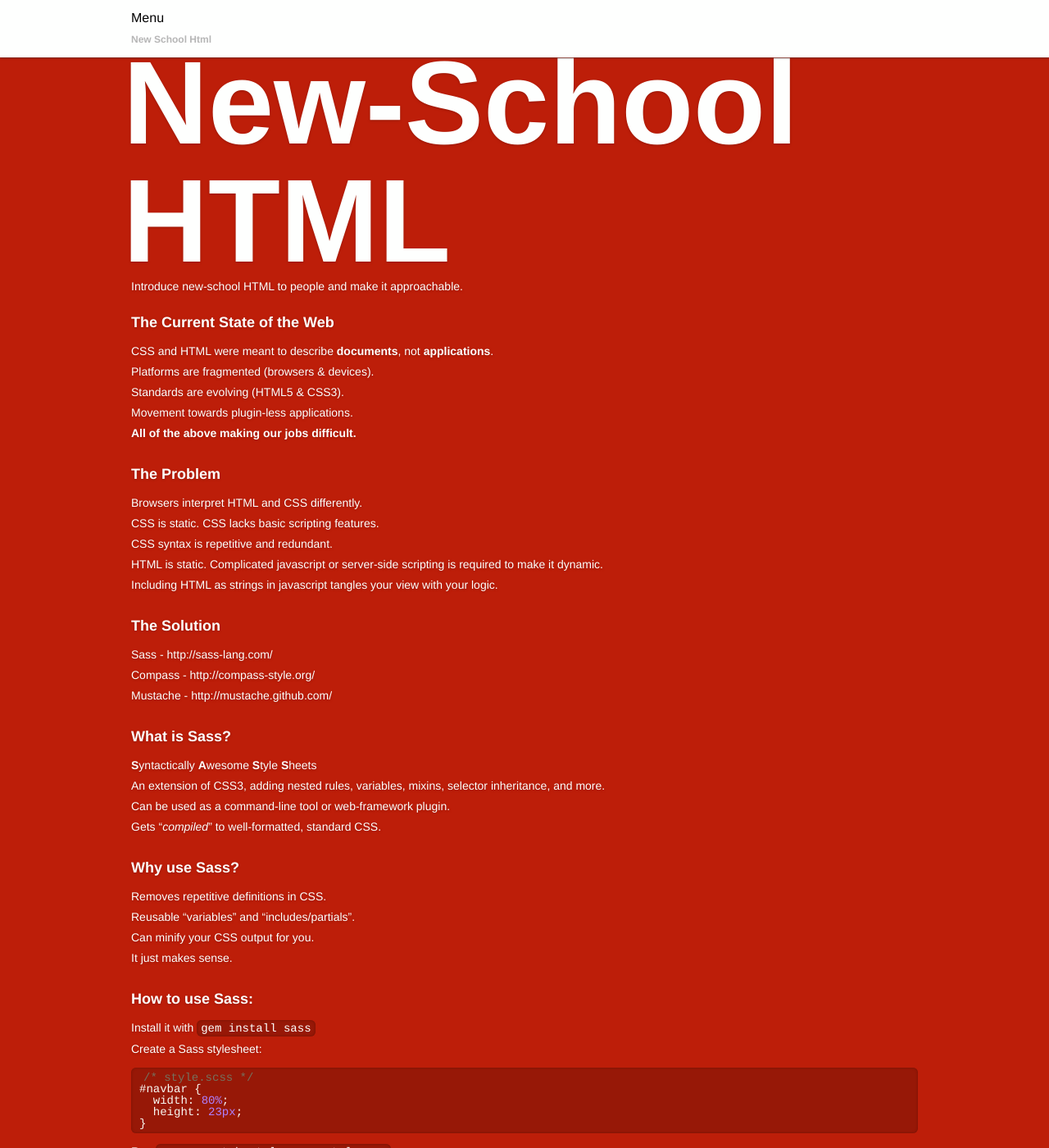
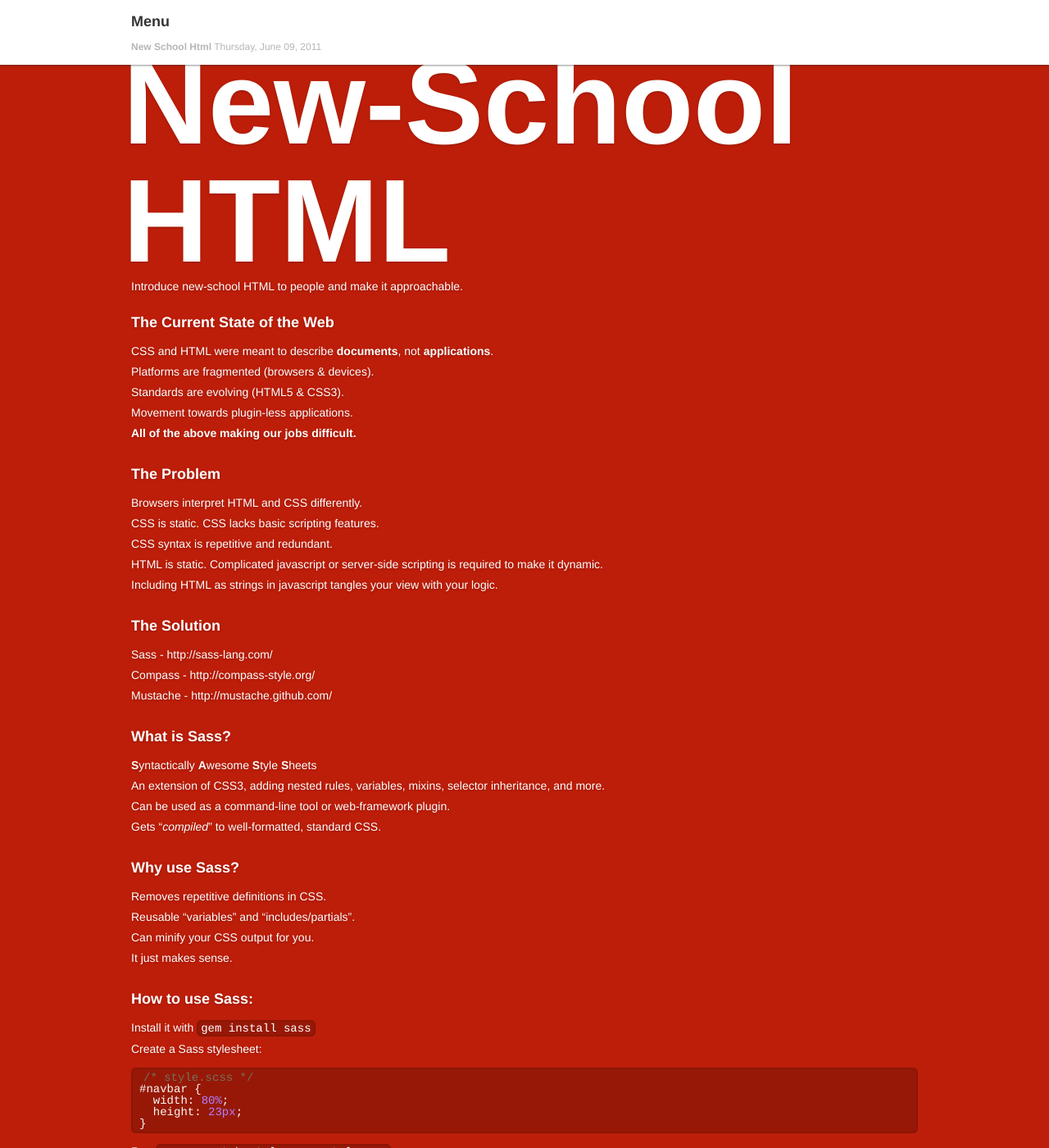
Before and after one commit to SFCRD/sfcrd.github.com, a Jekyll site: the page built from _posts/2011-06-09-new-school-html.md, in a window 1280 px wide and 1400 px high. Shown: the whole window at 82% size. Built offline with Jekyll 4.4.1, drawn with Linux system fonts in a browser that asks for light colours; Markdown is read by kramdown in place of the engine named in the settings.

Commit message:
add date to header

```diff
--- a/_layouts/post.html
+++ b/_layouts/post.html
@@ -20,6 +20,7 @@
 						{% for post in site.posts %}
 						<li>
 							<a href="{{ post.url }}">{{ post.title }}</a>
+							<span>{{ post.date | date: '%A, %B %d, %Y' }}</span>
 						</li>
 						{% endfor %}
 					</ul>
--- a/stylesheets/screen.css
+++ b/stylesheets/screen.css
@@ -118,12 +118,20 @@ header nav {
   box-shadow: #343434 0 0 3px;
 }
 /* line 12, ../_sass/styles/_header.sass */
+header nav h2 {
+  font-size: 18px;
+  line-height: 25px;
+  font-weight: bold;
+  color: #343434;
+}
+/* line 18, ../_sass/styles/_header.sass */
 header nav ul {
   margin-top: 10px;
   font-size: 12px;
   line-height: 16px;
+  color: #b6b6b6;
 }
-/* line 17, ../_sass/styles/_header.sass */
+/* line 24, ../_sass/styles/_header.sass */
 header nav ul li a {
   font-weight: bold;
   color: inherit;
@@ -135,11 +143,11 @@ header nav ul li a {
 header nav ul li a:active, header nav ul li a:focus {
   outline: none;
 }
-/* line 22, ../_sass/styles/_header.sass */
+/* line 29, ../_sass/styles/_header.sass */
 header nav ul {
   display: none;
 }
-/* line 26, ../_sass/styles/_header.sass */
+/* line 33, ../_sass/styles/_header.sass */
 header nav:hover ul {
   display: block;
 }
```
Also changed, not shown: _sass/styles/_header.sass (+7 -0 lines).
